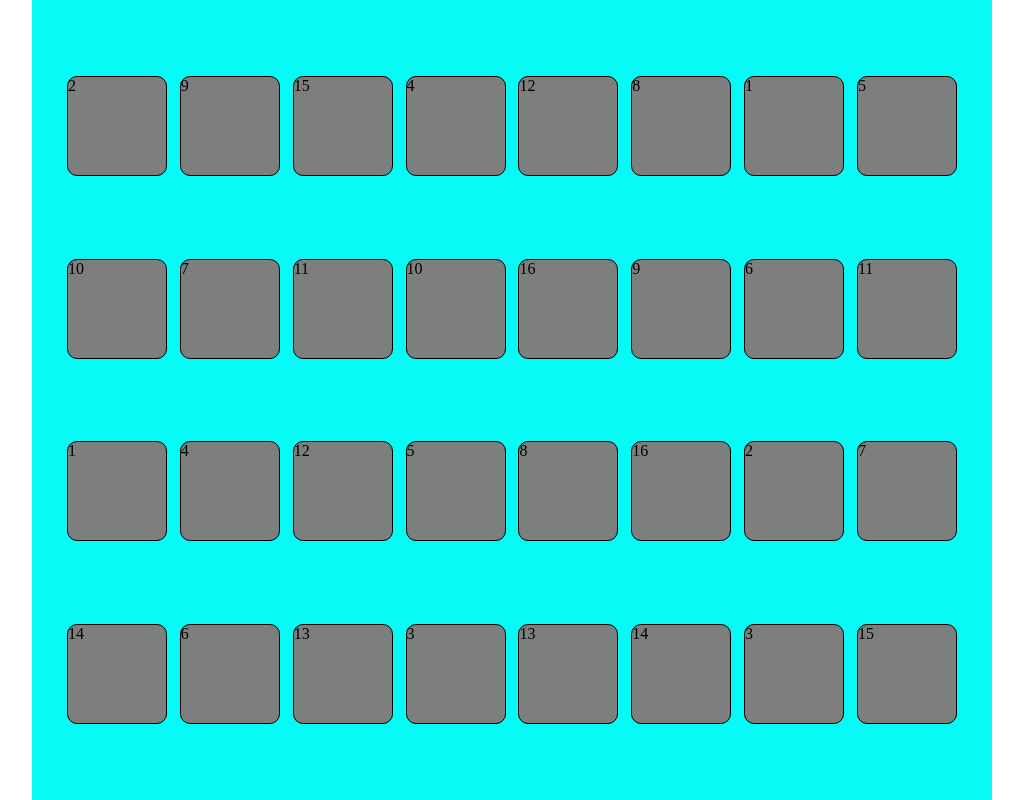
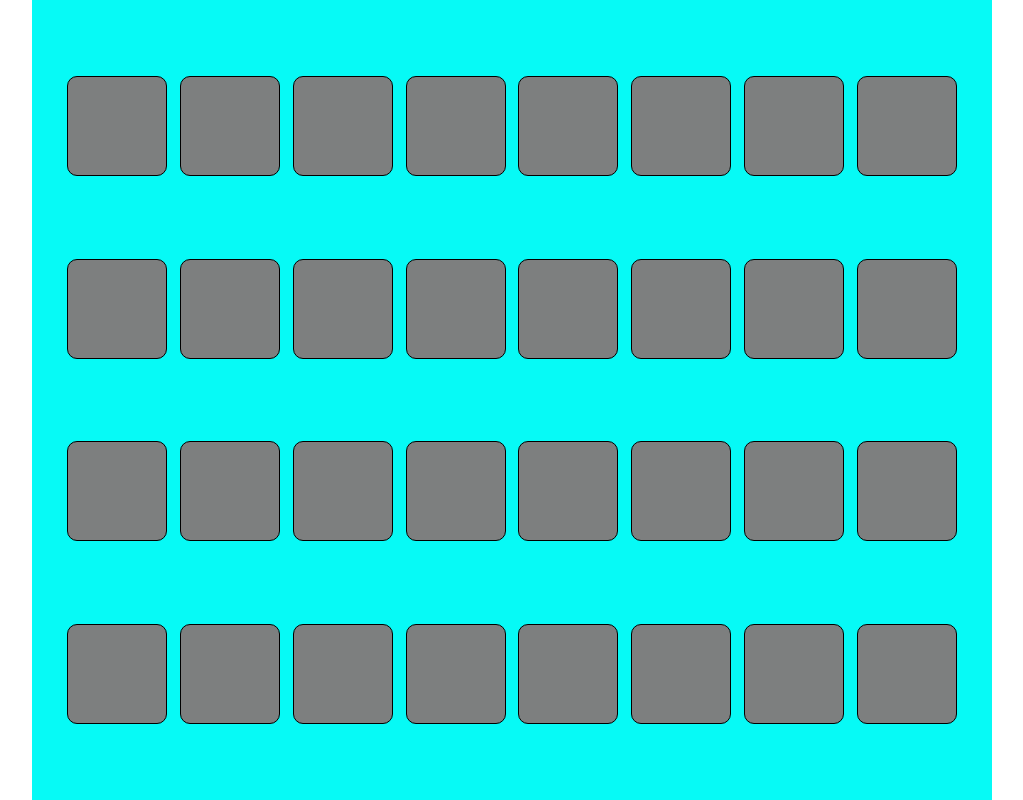
Before and after one commit to HolyGoose17/EXAM-JS, a plain HTML site: page try 1/index.html in a window 1280 px wide. Shown: the whole page, without its empty margins (128-1151 px from the left). Drawn offline with Linux system fonts and the light colour scheme.

Commit message:
Update style.css

```diff
--- a/try 1/style.css
+++ b/try 1/style.css
@@ -24,7 +24,7 @@
     padding: 50px auto;
     background-color: #7d7f7f;
     border: 1px solid black;
-    /* color: transparent; */
+    color: transparent;
     border-radius: 10px;
     width: 100px;
     height: 100px;
```
